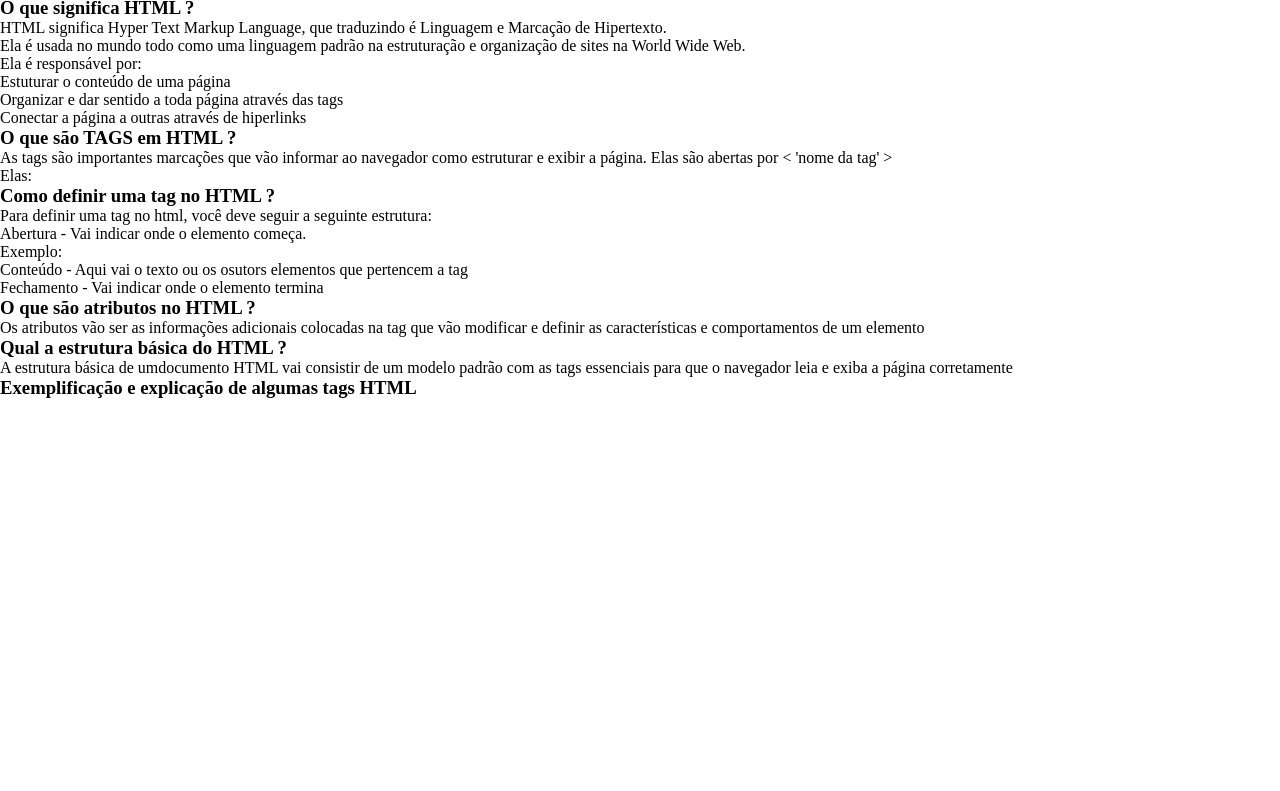
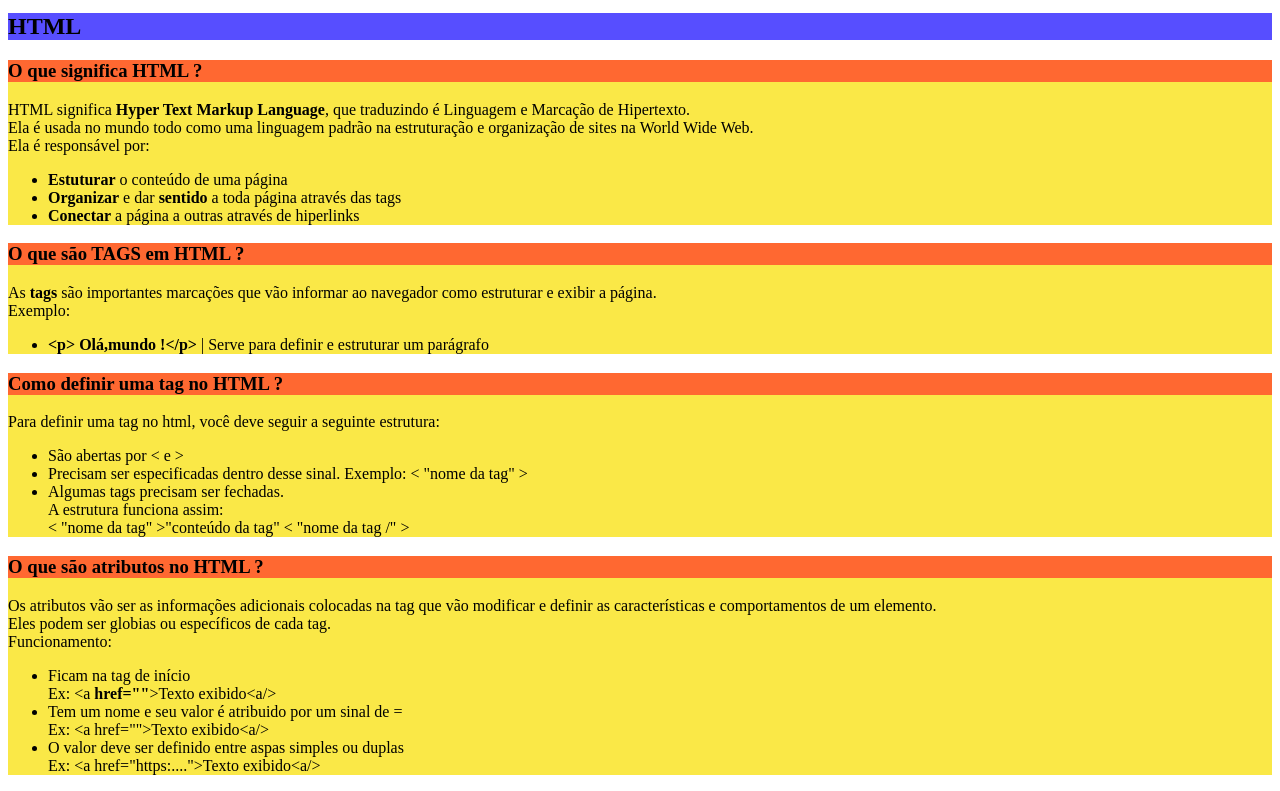
Before and after one commit to rrafaelbrandao/atividade-de-fixacao-html, a plain HTML site: page index.html in a window 1280 px wide. Shown: the part 67-858 px from the top of the page. Before the commit the page ends 800 px from the top, so only its background shows below. Drawn offline with Linux system fonts and the light colour scheme.

Commit message:
estruturação da section e dos articles do html

```diff
--- a/assets/css/style.css
+++ b/assets/css/style.css
@@ -1,5 +1,15 @@
-/*Retirando por padrão a margem e o espaçamento interno dos elementos*/
-* {
-    margin: 0;
-    padding: 0;
+h1 {
+    background-color: rgb(78, 255, 154);
 }
+
+h2 {
+    background-color: rgb(87, 78, 255);
+}
+
+h3 {
+    background-color: rgb(255, 104, 49);
+}
+
+article {
+    background-color: rgb(250, 232, 71);
+}
--- a/index.html
+++ b/index.html
@@ -16,41 +16,57 @@
             <article id="o-que-significa-html">
                 <h3>O que significa HTML ?</h3>
                 <p>
-                    HTML significa Hyper Text Markup Language, que traduzindo é Linguagem e Marcação de Hipertexto.
-                    <br>
-                    Ela é usada no mundo todo como uma linguagem padrão na estruturação e organização de sites na World Wide Web.
-                    <br>
+                    HTML significa <strong>Hyper Text Markup Language</strong>, que traduzindo é Linguagem e Marcação de Hipertexto.<br>
+                    Ela é usada no mundo todo como uma linguagem padrão na estruturação e organização de sites na World Wide Web.<br>
                     Ela é responsável por:
                 </p>
                 <ul>
-                        <li>Estuturar o conteúdo de uma página</li>
-                        <li>Organizar e dar sentido a toda página através das tags</li>
-                        <li>Conectar a página a outras através de hiperlinks</li>
+                        <li><strong>Estuturar</strong> o conteúdo de uma página</li>
+                        <li><strong>Organizar</strong> e dar <strong>sentido</strong> a toda página através das tags</li>
+                        <li><strong>Conectar</strong> a página a outras através de hiperlinks</li>
                     </ul>
             </article>
             <article id="o-que-sao-tags-html">
                 <h3>O que são TAGS em HTML ?</h3>
                 <p>
-                    As tags são importantes marcações que vão informar ao navegador como estruturar e exibir a página. Elas são abertas por < 'nome da tag' >
-                    <br>
-                    Elas:
+                    As <strong>tags</strong> são importantes marcações que vão informar ao navegador como estruturar e exibir a página.<br>
+                    Exemplo:
                 </p>
+                <ul>
+                    <li><strong>&lt;p&gt; Olá,mundo !&lt;/p&gt;</strong> | Serve para definir e estruturar um parágrafo </li>
+                </ul>
             </article>
             <article id="como-definir-uma-tag-html">
                 <h3>Como definir uma tag no HTML ?</h3>
                 <p>Para definir uma tag no html, você deve seguir a seguinte estrutura:</p>
                 <ul>
-                    <li>Abertura - Vai indicar onde o elemento começa.
-                        <br>
-                        Exemplo:
-                    </li>
-                    <li>Conteúdo - Aqui vai o texto ou os osutors elementos que pertencem a tag</li>
-                    <li>Fechamento - Vai indicar onde o elemento termina</li>
+                    <li>São abertas por &lt; e &gt;</li>
+                    <li>Precisam ser especificadas dentro desse sinal. Exemplo: &lt; "nome da tag" &gt; </li>
+                    <li>Algumas tags precisam ser fechadas.<br>A estrutura funciona assim:<br>&lt; "nome da tag" &gt;"conteúdo da tag" &lt; "nome da tag /" &gt; </li>
+                </ul>
                 </ul>
             </article>
             <article id="o-que-sao-atributos-html">
                 <h3>O que são atributos no HTML ?</h3>
-                <p>Os atributos vão ser as informações adicionais colocadas na tag que vão modificar e definir as características e comportamentos de um elemento</p>
+                <p>
+                    Os atributos vão ser as informações adicionais colocadas na tag que vão modificar e definir as características e comportamentos de um elemento.<br>
+                    Eles podem ser globias ou específicos de cada tag.<br>
+                    Funcionamento:
+                </p>
+                <ul>
+                    <li>Ficam na tag de início<br>
+                        Ex: &lt;a <strong>href=""</strong>&gt;Texto exibido&lt;a/&gt;
+                    </li>
+                    <li>Tem um nome e seu valor é atribuido por um sinal de =<br>
+                        Ex: &lt;a href=""&gt;Texto exibido&lt;a/&gt;
+                    </li>
+                    <li>O valor deve ser definido entre aspas simples ou duplas<br>
+                        Ex: &lt;a href="https:...."&gt;Texto exibido&lt;a/&gt;
+                    </li>
+                </ul>
+
+
+
             </article>
             <article id="qual-a-estrutura-basica-html">
                 <h3>Qual a estrutura básica do HTML ?</h3>
```
